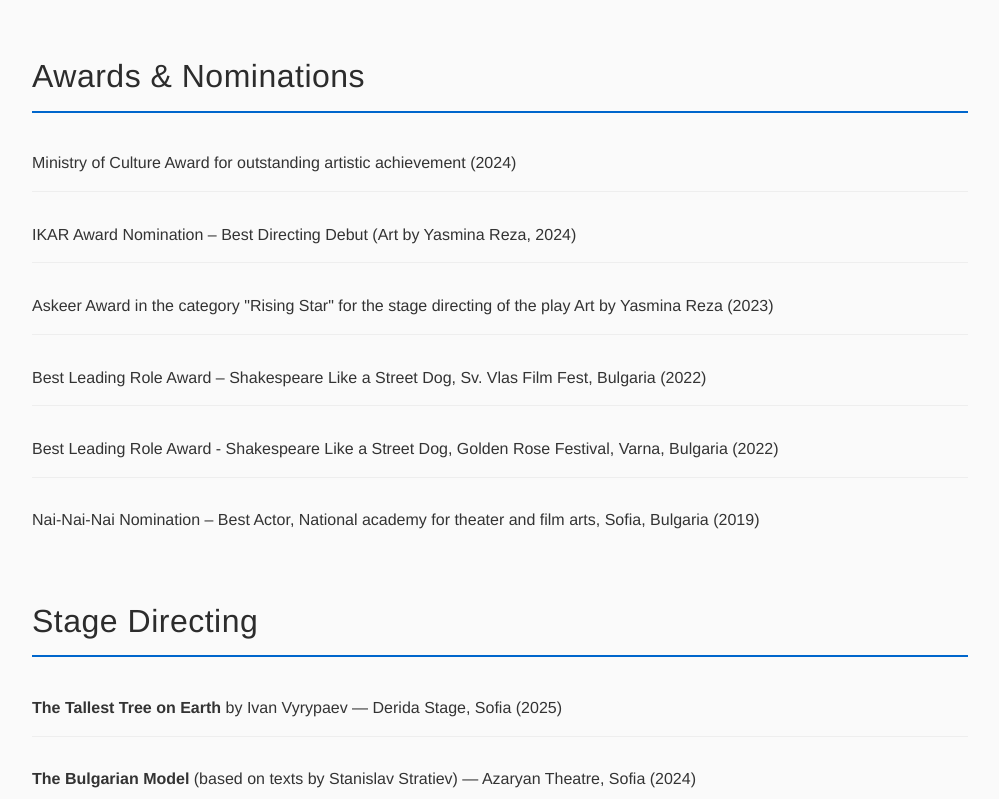
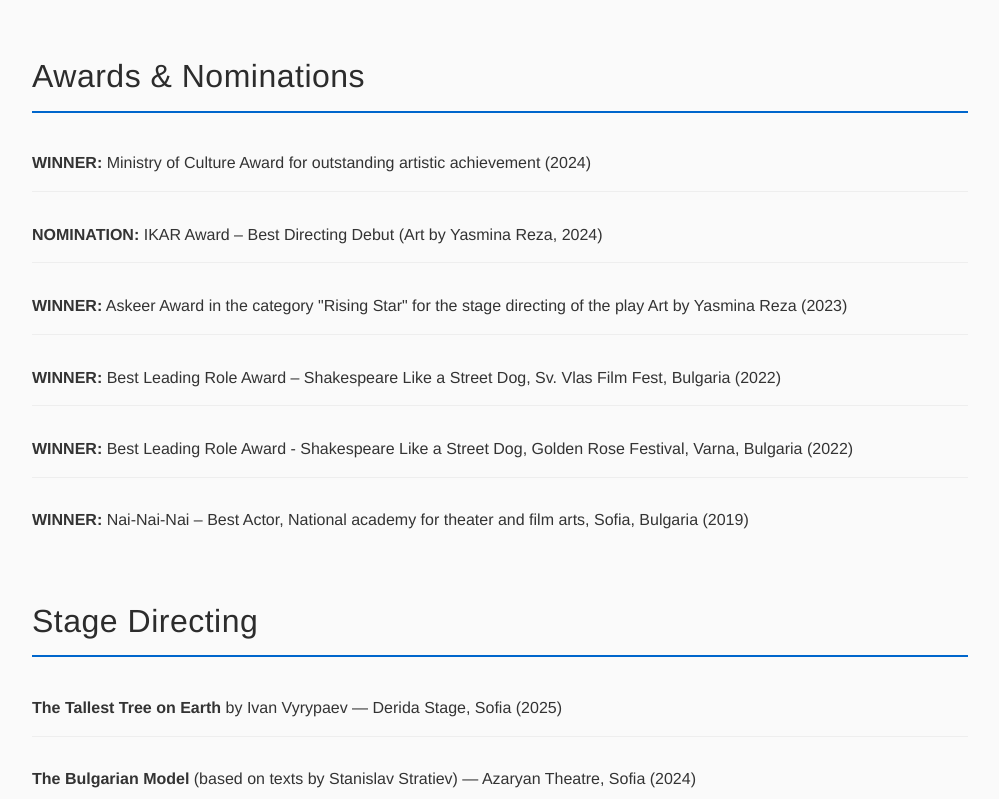
Before and after one commit to vassilIliev/vladislavstoimenov.github.io, a React (Vite) app: page /theatre in a window 1280 px wide. Shown: the part 1360-2159 px from the top of the page, without its empty margins (140-1139 px from the left). Built offline with nearby package versions, Linux system fonts and the light colour scheme.

Commit message:
adjust data

```diff
--- a/src/components/Bio.jsx
+++ b/src/components/Bio.jsx
@@ -25,12 +25,12 @@
       <section className="section">
         <h2>Awards & Nominations</h2>
         <ul>
-          <li>Ministry of Culture Award for outstanding artistic achievement (2024)</li>
-          <li>IKAR Award Nomination – Best Directing Debut (Art by Yasmina Reza, 2024)</li>
-          <li>Askeer Award in the category "Rising Star" for the stage directing of the play Art by Yasmina Reza (2023)</li>
-          <li>Best Leading Role Award – Shakespeare Like a Street Dog, Sv. Vlas Film Fest, Bulgaria (2022)</li>
-          <li>Best Leading Role Award - Shakespeare Like a Street Dog, Golden Rose Festival, Varna, Bulgaria (2022)</li>
-          <li>Nai-Nai-Nai Nomination – Best Actor, National academy for theater and film arts, Sofia, Bulgaria (2019)</li>
+          <li><strong>WINNER:</strong> Ministry of Culture Award for outstanding artistic achievement (2024)</li>
+          <li><strong>NOMINATION:</strong> IKAR Award – Best Directing Debut (Art by Yasmina Reza, 2024)</li>
+          <li><strong>WINNER:</strong> Askeer Award in the category "Rising Star" for the stage directing of the play Art by Yasmina Reza (2023)</li>
+          <li><strong>WINNER:</strong> Best Leading Role Award – Shakespeare Like a Street Dog, Sv. Vlas Film Fest, Bulgaria (2022)</li>
+          <li><strong>WINNER:</strong> Best Leading Role Award - Shakespeare Like a Street Dog, Golden Rose Festival, Varna, Bulgaria (2022)</li>
+          <li><strong>WINNER:</strong> Nai-Nai-Nai – Best Actor, National academy for theater and film arts, Sofia, Bulgaria (2019)</li>
         </ul>
       </section>
 
```
